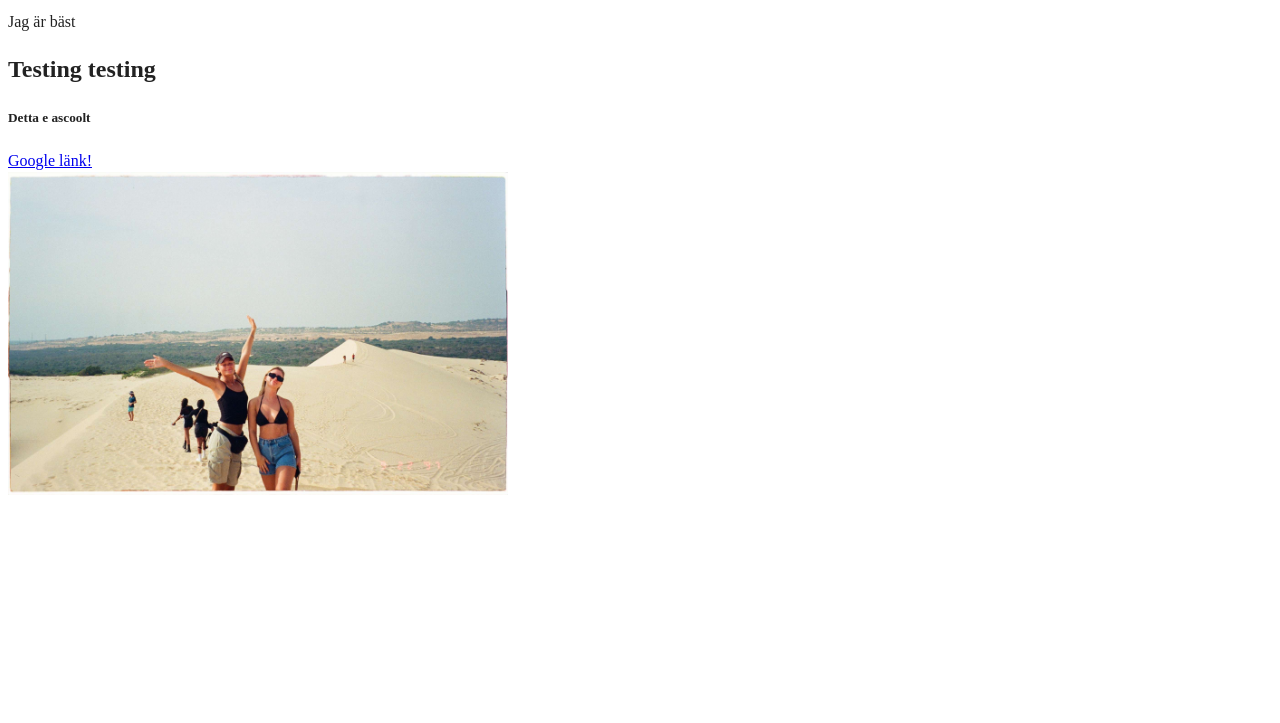
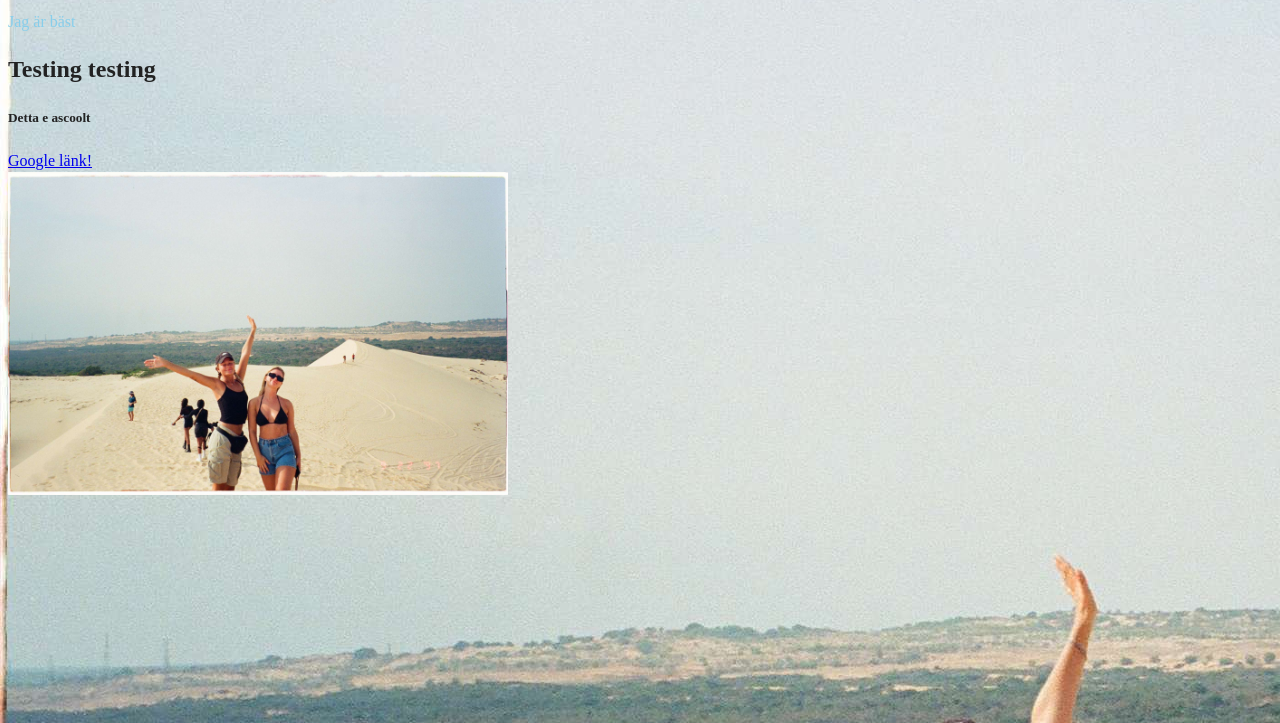
Before and after one commit to Sofiegreen/HTMLAssignment, a website built with webpack: page P0-HelloWorld/index.html in a window 1280 px wide. Shown: the part 77-800 px from the top of the page. Built offline with nearby package versions, Linux system fonts and the light colour scheme.

Commit message:
Background

```diff
--- a/P0-HelloWorld/index.html
+++ b/P0-HelloWorld/index.html
@@ -22,15 +22,15 @@
   <meta name="theme-color" content="#fafafa">
 </head>
 
-<body>
+<body background="bildvietnam.JPG">
+  <!-- Add your site or application content here -->
 
-  <!-- Add your site or application content here -->
   <h1>Hello world! This is HTML5 Boilerplate!!!!!</h1>
-  <p>Jag är bäst </p>
+  <p style="color: #87CEEB">Jag är bäst </p>
   <h2>Testing testing </h2>
   <h5>Detta e ascoolt</h5>
 
-  <a href="https://www.google.com/"> Google länk! </a>
+  <a href="https://www.google.com/" target="_blank"> Google länk! </a>
 <br>
   <img src=  "bildvietnam.JPG" width="500 height=500">
   <script src="js/app.js"></script>
```
